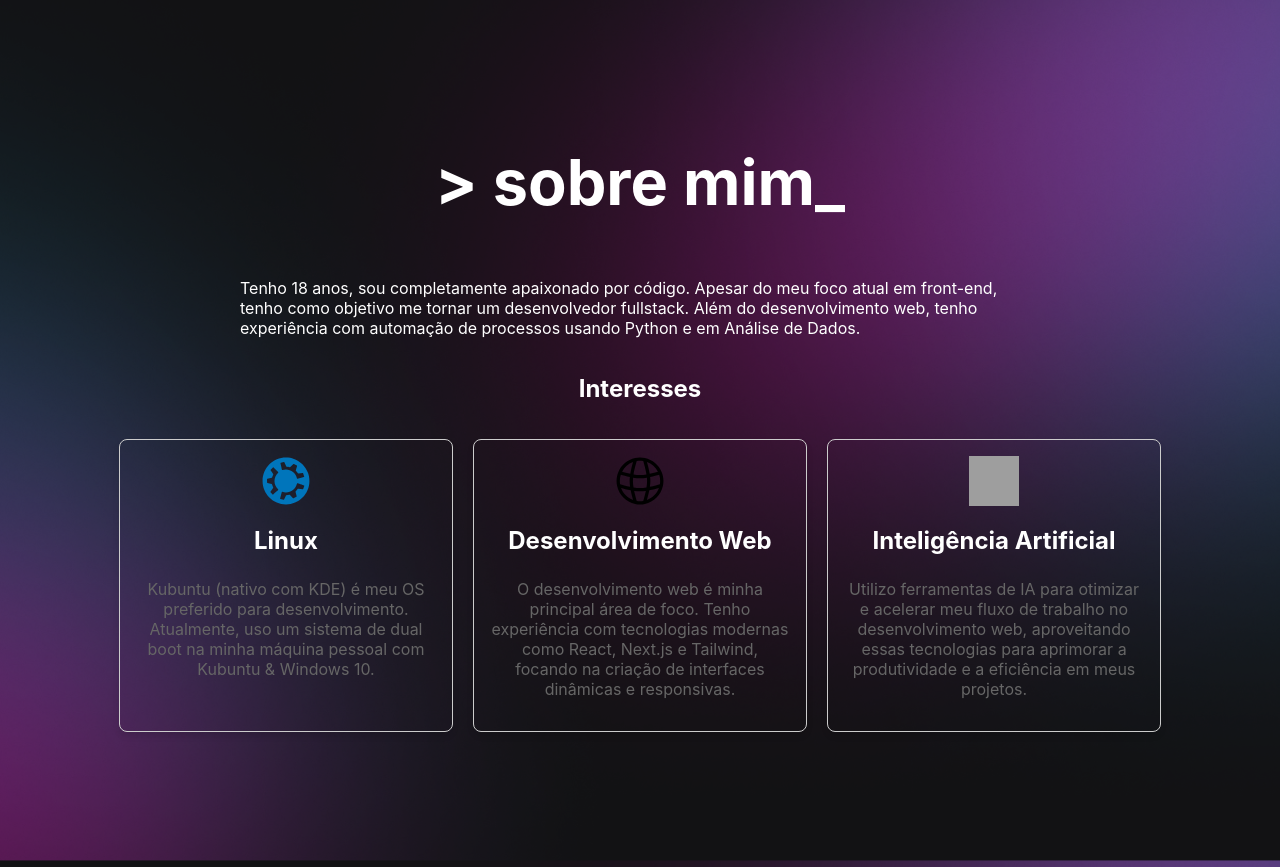
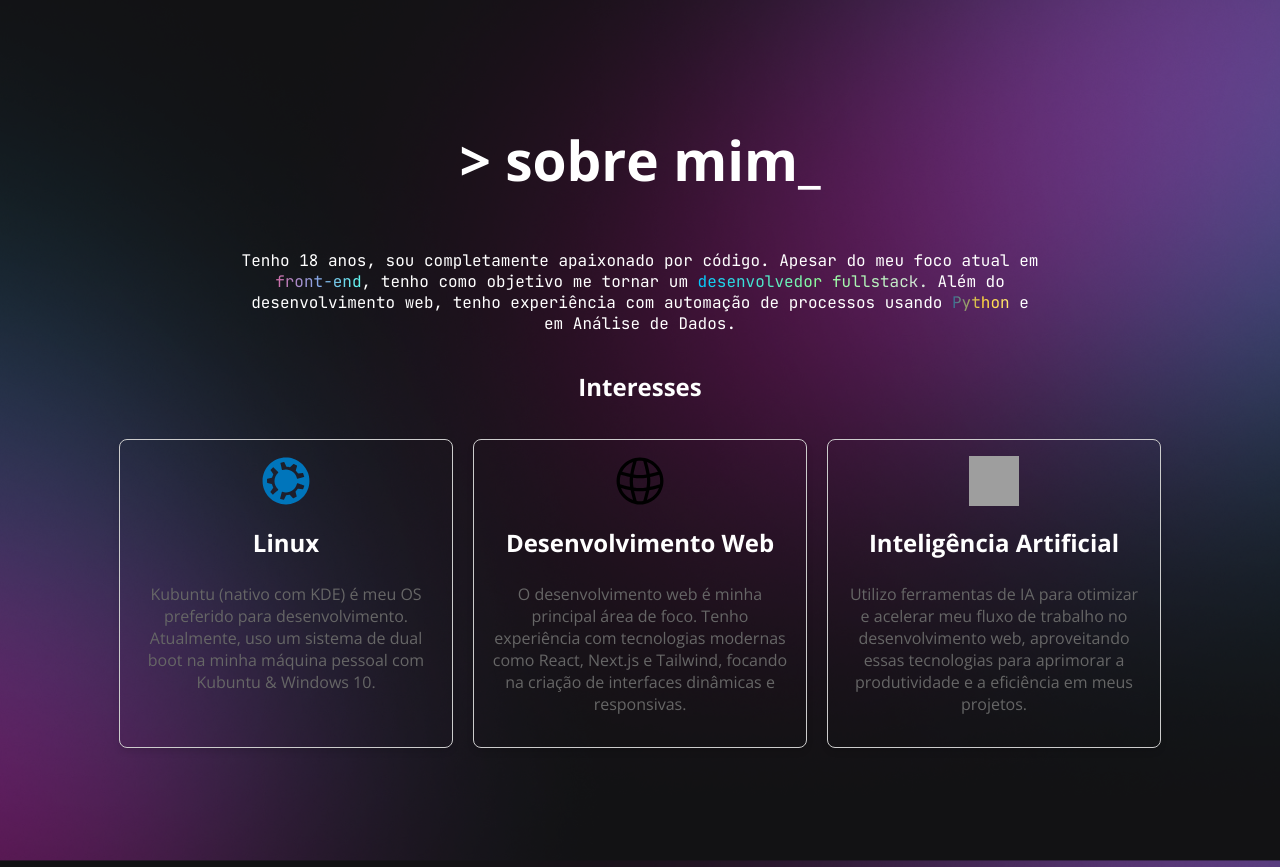
Before and after one commit to ardszsantos/portifolio, a React (Create React App) app: page / in a window 1280 px wide. Shown: the part 960-1827 px from the top of the page. Built offline with nearby package versions, Linux system fonts and the light colour scheme; grey boxes are pictures that could not be loaded.

Commit message:
added some styling tyo the about me section, todo: skills, projects and contact section.

```diff
--- a/src/pages/about-me.js
+++ b/src/pages/about-me.js
@@ -16,7 +16,7 @@ const AboutPage = () => {
         <h1>  {t('about_me_title')}</h1>
         <div className='about-p'>
           <p>{t('about_me_description_1')} <span className='front-span'>{t('about_me_frontend')}</span>, {t('about_me_description_2')}
-            {t('about_me_fullstack')} <span className='fullstack-span'>{t('about_me_description_3')}</span>
+            <span className='fullstack-span'>{t('about_me_fullstack')}</span>  {t('about_me_description_3')}
             <span className='python-span'>{t('about_me_python')}</span> {t('about_me_description_4')}
           </p>
         </div>
--- a/src/styles/about-me.css
+++ b/src/styles/about-me.css
@@ -1,3 +1,6 @@
+@import url('https://fonts.googleapis.com/css2?family=JetBrains+Mono:ital,wght@0,100..800;1,100..800&display=swap');
+@import url('https://fonts.googleapis.com/css2?family=Open+Sans:ital,wght@0,300..800;1,300..800&display=swap');
+
 .wrapper-two {
   display: flex;
   margin-top: 20em;
@@ -15,23 +18,50 @@
 }
 
 .about-container h1 {
-  font-size: 63px;
+  font-size: 55px;
+  font-family: "Open Sans", sans-serif;
 }
 
 .about-p {
   width: 800px;
-
+  font-size: 16px;
+  text-align: center;
+  font-family: "JetBrains Mono", monospace;
 }
 
 .interesses {
+  font-family: "Open Sans", sans-serif;
   margin-bottom: 1.5em;
 }
 
 .about-cards {
+  font-family: "Open Sans", sans-serif;
   display: flex;
   gap: 20px;
 }
 
+.python-span {
+  background: linear-gradient(90deg, #306998, #FFD43B, #FFE873);
+  background-size: 100%;
+  -webkit-background-clip: text;
+  -webkit-text-fill-color: transparent;
+}
+
+.fullstack-span {
+  background: linear-gradient(90deg, #00C9FF, #92FE9D, #E0E0E0);
+  /* Silver, Blue, Green */
+  background-size: 100%;
+  -webkit-background-clip: text;
+  -webkit-text-fill-color: transparent;
+}
+
+.front-span {
+  background: linear-gradient(90deg, #D16BA5, #86A8E7, #5FFBF1);
+  /* Purple, Pink, Blue */
+  background-size: 100%;
+  -webkit-background-clip: text;
+  -webkit-text-fill-color: transparent;
+}
 
 @media (max-width: 600px) {
 
```
